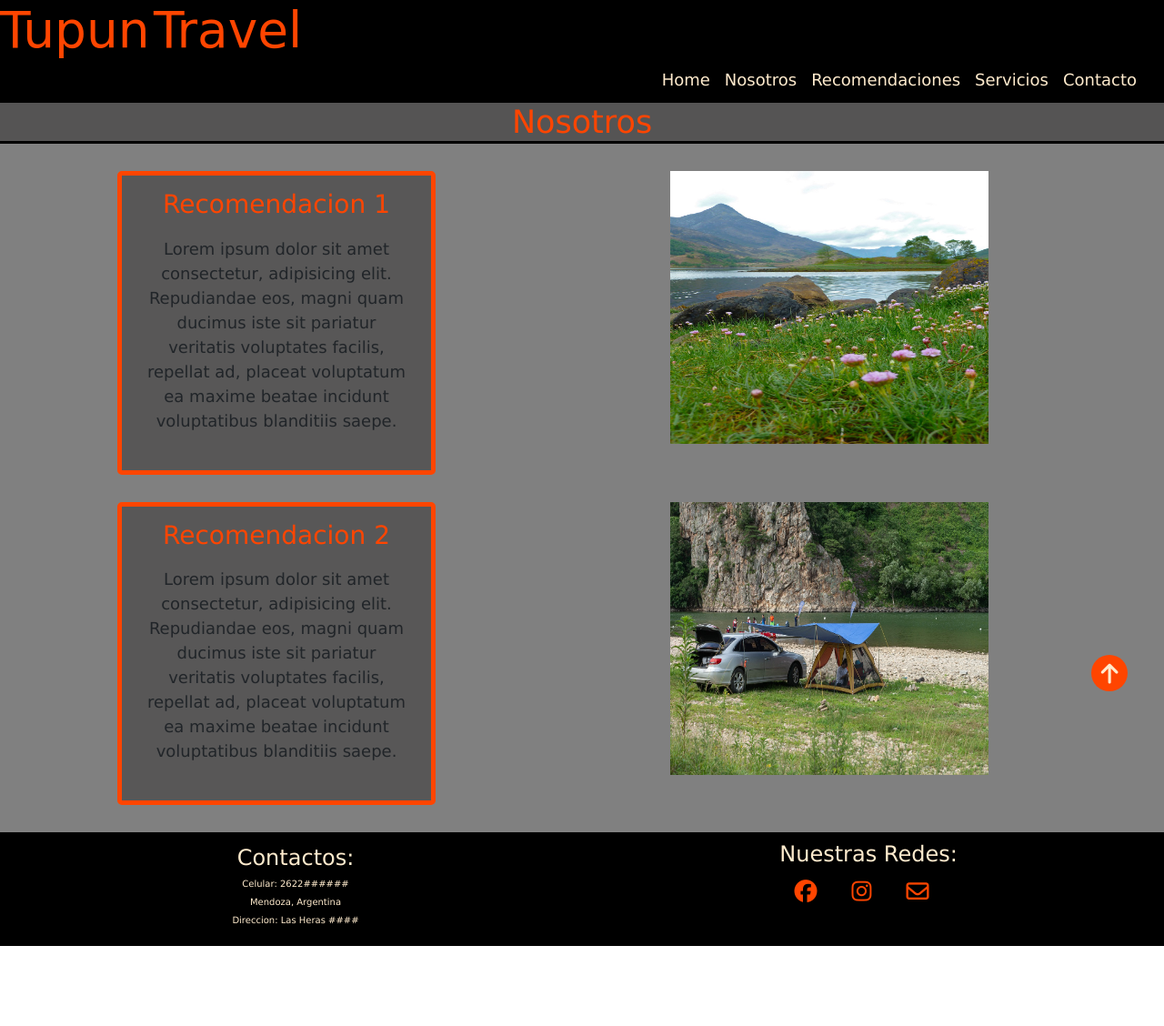
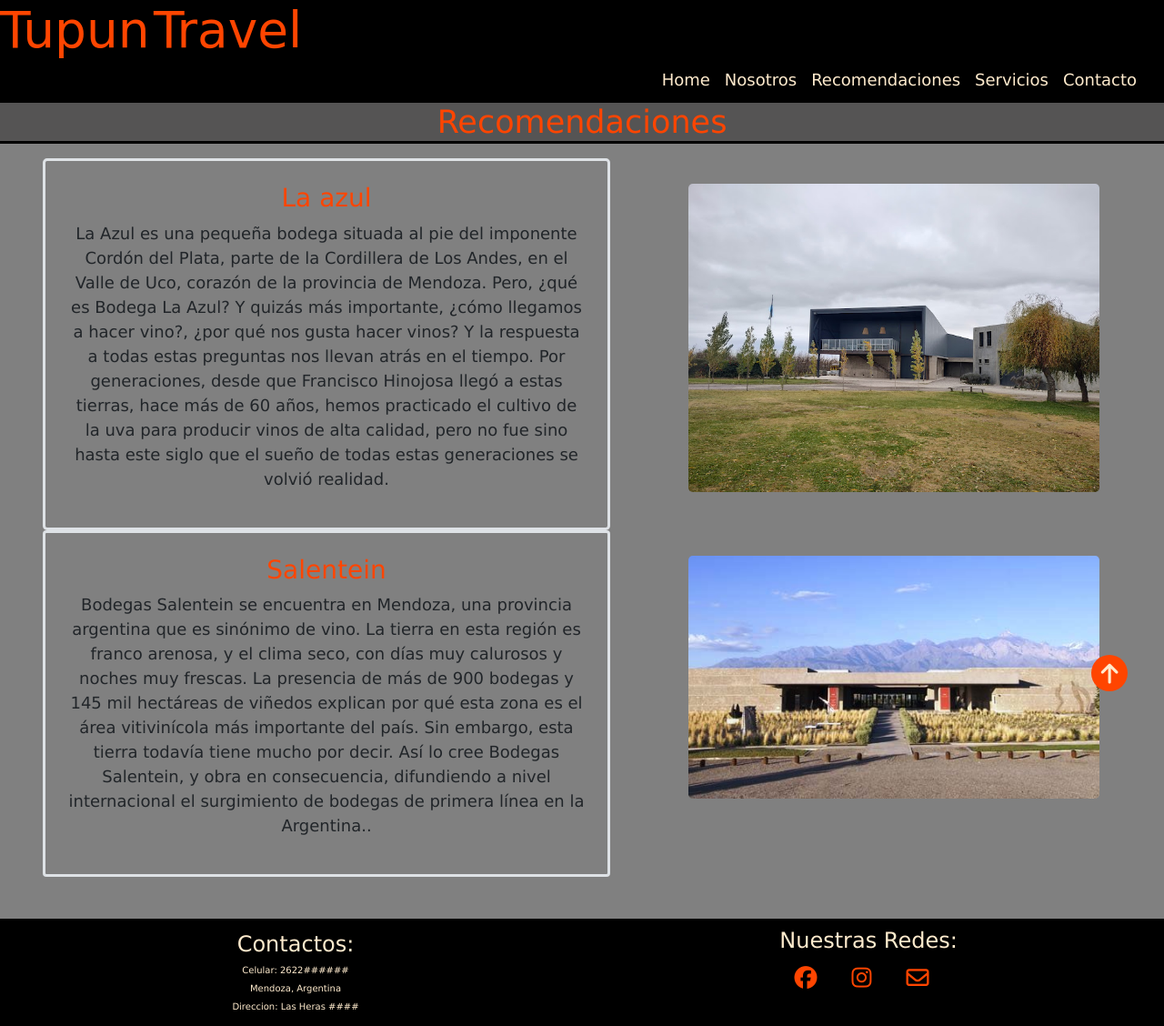
Before and after one commit to Giulianolapiana/DesarrolloWeb, a plain HTML site: page pages/recomendaciones.html in a window 1280 px wide. Shown: the whole page at 91% size. Before the commit the page ends 1040 px from the top, so only its background shows below. Drawn offline with nearby package versions, Linux system fonts and the light colour scheme.

Commit message:
modificacion de imagenes y contenido(lorem)

```diff
--- a/detalles.css
+++ b/detalles.css
@@ -134,9 +134,9 @@ h3{
     color: orangered;
 }
 .img1{
+    max-height: 400px;
     height: auto;
-    width: 350px;
-/*     padding-left: 50px; */
+    max-width: 500px;
 }
 #espacio{
     padding-top: 30px;
@@ -234,3 +234,18 @@ h2{
     font-family: Verdana, Geneva, Tahoma, sans-serif;
     text-transform:capitalize
 }
+
+/* para modificar los elementos despues de un cierto tamaño */
+/* inicio de las media queries */
+/* @media only screen and (min-width: 480px){
+
+
+}
+
+@media only screen and (min-width: 800px) and (max-width:1099px){
+
+}
+
+@media only screen and (min-width: 1100px){
+
+} */
--- a/pages/recomendaciones.html
+++ b/pages/recomendaciones.html
@@ -44,11 +44,28 @@
     <!-- navbar fin -->
     <!-- jumbotron inicia -->
     <div class="jumbotron mt-1 p-0 ">
-        <h2>nosotros</h2>
+        <h2>recomendaciones</h2>
     </div>
     <!-- jumbotron fin -->
     </header>
-    <div class="fondoautomatico">
+
+    <div class="fondoautomatico p-3 ">
+        <div class="col-sm-6 p-4 my-auto text-center border border-3 rounded rounded-3">
+            <h3>La azul</h3>
+            <p>La Azul es una pequeña bodega situada al pie del imponente Cordón del Plata, parte de la Cordillera de Los Andes, en el Valle de Uco, corazón de la provincia de Mendoza. Pero, ¿qué es Bodega La Azul? Y quizás más importante, ¿cómo llegamos a hacer vino?, ¿por qué nos gusta hacer vinos? Y la respuesta a todas estas preguntas nos llevan atrás en el tiempo. Por generaciones, desde que Francisco Hinojosa llegó a estas tierras, hace más de 60 años, hemos practicado el cultivo de la uva para producir vinos de alta calidad, pero no fue sino hasta este siglo que el sueño de todas estas generaciones se volvió realidad.</p>
+        </div>
+        <div class="img1 col-sm-6 mt-1 p-4 ">
+            <img src="/pixabay/azul.jpg" alt="img1" class="img-fluid rounded rounded-3">
+        </div>
+        <div class="col-sm-6 p-4 my-auto text-center border border-3 rounded">
+            <h3>Salentein</h3>
+            <p>Bodegas Salentein se encuentra en Mendoza, una provincia argentina que es sinónimo de vino. La tierra en esta región es franco arenosa, y el clima seco, con días muy calurosos y noches muy frescas. La presencia de más de 900 bodegas y 145 mil hectáreas de viñedos explican por qué esta zona es el área vitivinícola más importante del país. Sin embargo, esta tierra todavía tiene mucho por decir. Así lo cree Bodegas Salentein, y obra en consecuencia, difundiendo a nivel internacional el surgimiento de bodegas de primera línea en la Argentina..</p>
+        </div>
+        <div class="img1 col-sm-6 mt-1 p-4 ">
+            <img src="/pixabay/killka.jpg" alt="img1" class="img-fluid rounded rounded-3">
+        </div>
+    </div>
+    <!-- <div class="fondoautomatico">
         <div class="call">
             <h3>Recomendacion 1</h3>
             <p>Lorem ipsum dolor sit amet consectetur, adipisicing elit. Repudiandae eos, magni quam ducimus iste sit pariatur veritatis voluptates facilis, repellat ad, placeat voluptatum ea maxime beatae incidunt voluptatibus blanditiis saepe.</p>
@@ -65,7 +82,7 @@
         <div class="img1">
             <img src="/pixabay/inicio2.jpg" alt="img1" height="300px" width="100%">
         </div>
-    </div>
+    </div> -->
     <div id="espacio"></div>
     <!--  -->
     <!--  -->
```
Also changed, not shown: pages/contacto.html (+1 -1 lines), pages/servicios.html (+0 -1 lines), pixabay/azul.jpg (added), pixabay/killka.jpg (added).
